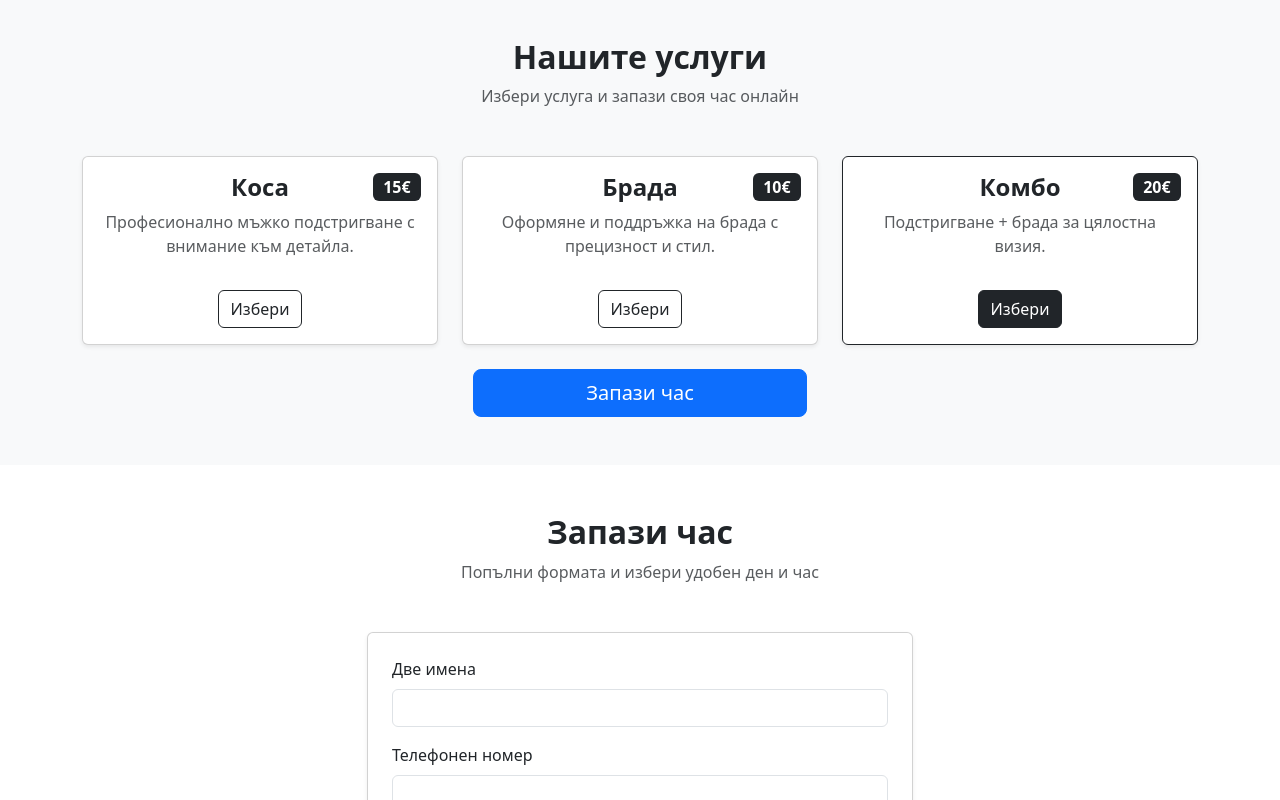
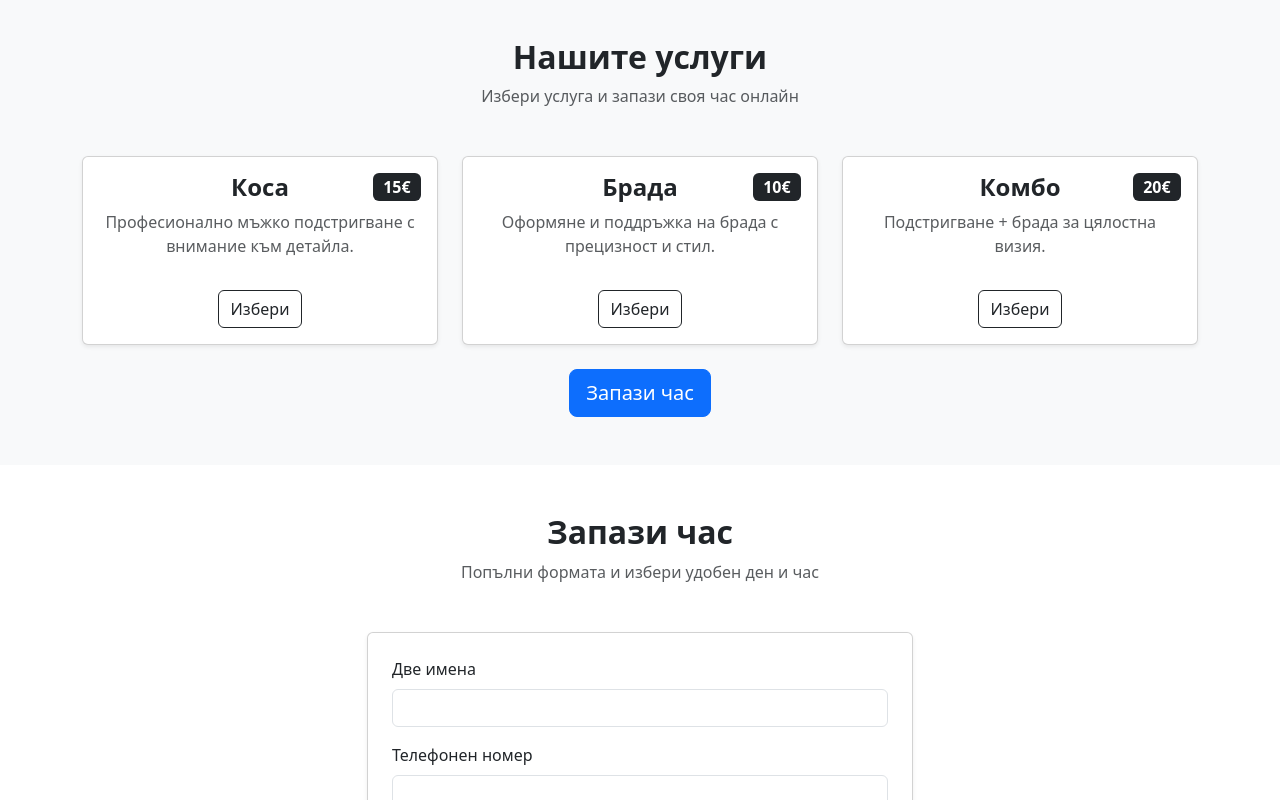
Before and after one commit to PavelKrastev-hub/fade-district-varna, a React (Vite) app in the folder client/: page / in a window 1280 px wide. Shown: the part 860-1660 px from the top of the page. Built offline with nearby package versions, Linux system fonts and the light colour scheme; a web font is replaced by a local one.

Commit message:
Dynamic choose of services

```diff
--- a/client/src/components/service-section/ServiceSection.jsx
+++ b/client/src/components/service-section/ServiceSection.jsx
@@ -1,79 +1,87 @@
+import { useState } from "react";
+
 export default function ServiceSection() {
+
+    const [selectedService, setSelectedService] = useState(null);
+
+    const services = [
+        {
+            id: 1,
+            name: "Коса",
+            price: "15€",
+            description: "Професионално мъжко подстригване с внимание към детайла."
+        },
+        {
+            id: 2,
+            name: "Брада",
+            price: "10€",
+            description: "Оформяне и поддръжка на брада с прецизност и стил."
+        },
+        {
+            id: 3,
+            name: "Комбо",
+            price: "20€",
+            description: "Подстригване + брада за цялостна визия."
+        }
+    ];
+
     return (
         <section className="py-5 bg-light" id="services">
             <div className="container">
 
                 <div className="text-center mb-5">
                     <h2 className="fw-bold">Нашите услуги</h2>
-                    <p className="text-muted">Избери услуга и запази своя час онлайн</p>
+                    <p className="text-muted">
+                        Избери услуга и запази своя час онлайн
+                    </p>
                 </div>
 
                 <div className="row g-4">
 
-                    <div className="col-md-4">
-                        <div className="card h-100 shadow-sm position-relative">
+                    {services.map(service => (
+                        <div key={service.id} className="col-md-4">
+                            <div
+                                className={`card h-100 shadow-sm position-relative
+                                ${selectedService === service.id ? "border-dark" : ""}`}
+                                onClick={() => setSelectedService(service.id)}
+                                style={{ cursor: "pointer" }}
+                            >
 
                                 <span className="badge bg-dark position-absolute top-0 end-0 m-3 fs-6">
-                                15€
+                                    {service.price}
                                 </span>
 
                                 <div className="card-body text-center">
-                                <h4 className="card-title fw-bold">Коса</h4>
+                                    <h4 className="card-title fw-bold">
+                                        {service.name}
+                                    </h4>
+
                                     <p className="card-text text-muted">
-                                    Професионално мъжко подстригване с внимание към детайла.
+                                        {service.description}
                                     </p>
-                                <button className="btn btn-outline-dark mt-3">
-                                    Избери
+
+                                    <button
+                                        className={`btn mt-3
+                                        ${selectedService === service.id ? "btn-dark" : "btn-outline-dark"}`}
+                                    >
+                                        {selectedService === service.id ? "Избрано ✔" : "Избери"}
                                     </button>
-                            </div>
 
                                 </div>
                             </div>
+                        </div>
+                    ))}
 
-                    <div className="col-md-4">
-                        <div className="card h-100 shadow-sm position-relative">
-
-                            <span className="badge bg-dark position-absolute top-0 end-0 m-3 fs-6">
-                                10€
-                            </span>
-
-                            <div className="card-body text-center">
-                                <h4 className="card-title fw-bold">Брада</h4>
-                                <p className="card-text text-muted">
-                                    Оформяне и поддръжка на брада с прецизност и стил.
-                                </p>
-                                <button className="btn btn-outline-dark mt-3">
-                                    Избери
-                                </button>
-                            </div>
-
-                        </div>
-                    </div>
-
-                    <div className="col-md-4">
-                        <div className="card h-100 shadow-sm position-relative border-dark">
-
-                            <span className="badge bg-dark position-absolute top-0 end-0 m-3 fs-6">
-                                20€
-                            </span>
-
-                            <div className="card-body text-center">
-                                <h4 className="card-title fw-bold">Комбо</h4>
-                                <p className="card-text text-muted">
-                                    Подстригване + брада за цялостна визия.
-                                </p>
-                                <button className="btn btn-dark mt-3">
-                                    Избери
-                                </button>
-                            </div>
-
-                        </div>
-                    </div>
                     <div className="text-center mt-4">
-                        <a href="#booking" className="btn btn-primary btn-lg btn-40">
+                        <a
+                            href="#booking"
+                            className="btn btn-primary btn-lg"
+                            onClick={() => console.log("Selected service:", selectedService)}
+                        >
                             Запази час
                         </a>
                     </div>
+
                 </div>
             </div>
         </section>
```
Lines whose indentation alone changed are shown as unchanged.
